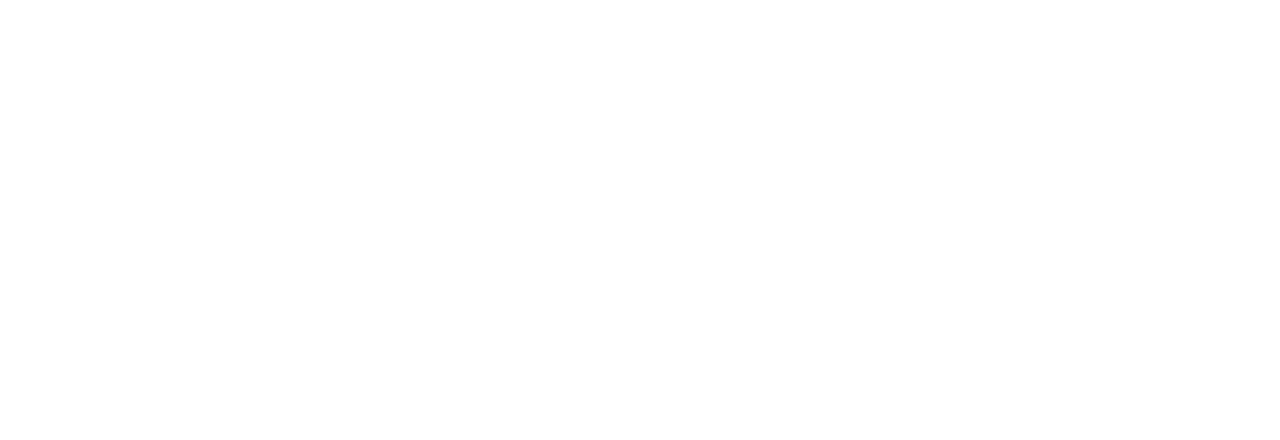
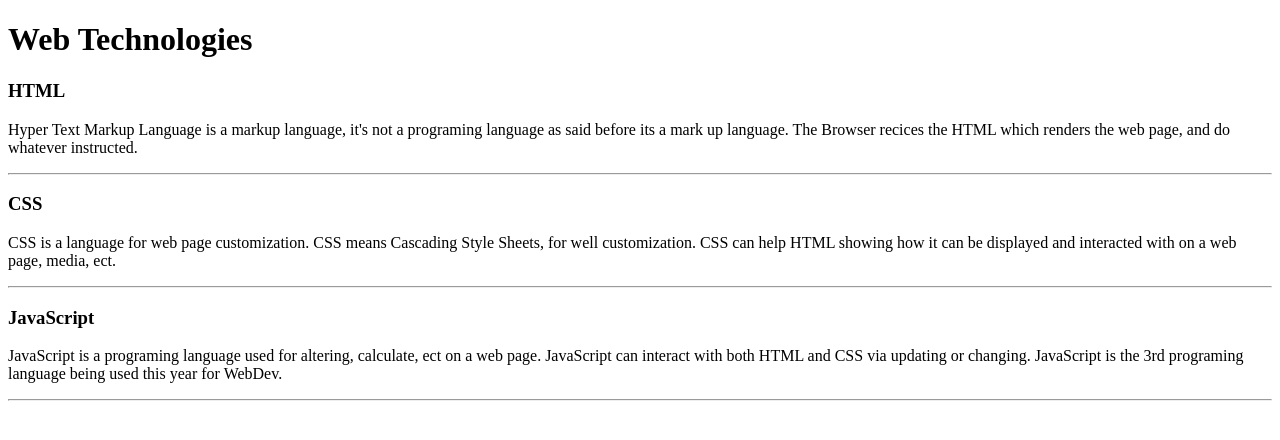
Before and after one commit to EdwinXYu/WebDev, a plain HTML site: page WebDev_Unit1/WDLesson1_1Practical/index.html in a window 1280 px wide. Drawn offline with Linux system fonts and the light colour scheme.

Commit message:
Practical 1

```diff
--- a/WebDev_Unit1/WDLesson1_1Practical/index.html
+++ b/WebDev_Unit1/WDLesson1_1Practical/index.html
@@ -10,31 +10,30 @@
 <html>
   <head>
     <!-- Challenge 1: Change the title of the page to Web Technologies -->
-    <title>Page Title</title>
+    <title>Web Technologies</title>
   </head>
   <body>
     <!-- Challenge 2: Create a heading, h1 for Web Technologies -->
-
+    <h1> Web Technologies</h1>
 
     <!-- Challenge 3: Create a heading, h3 for HTML -->
-
+    <h3> HTML </h3>
     <!-- Challenge 4: Create a paragraph explaining what is HTML. At least 3 sentences. -->
-
+    <p>Hyper Text Markup Language is a markup language, it's not a programing language as said before its a mark up language. The Browser recices the HTML which renders the web page, and do whatever instructed. </p>
     <!-- Challenge 4a: Insert a horizontal rule, hr -->
-
-
+    <hr>
     <!-- Challenge 5: Create a heading, h3 for CSS -->
-
+    <h3> CSS </h3>
     <!-- Challenge 6: Create a paragraph explaining what is CSS.  At least 3 sentences. -->
-
+    <p> CSS is a language for web page customization. CSS means Cascading Style Sheets, for well customization. CSS can help HTML showing how it can be displayed and interacted with on a web page, media, ect. </p>
     <!-- Challenge 6a: Insert a horizontal rule, hr -->
-
+    <hr>
     <!-- Challenge 7: Create a heading, h3 for JavaScript -->
-
+    <h3> JavaScript </h3>
     <!-- Challenge 8: Create a paragraph explaining what is JavaScript.  At least 3 sentences. -->
-
+    <p> JavaScript is a programing language used for altering, calculate, ect on a web page. JavaScript can interact with both HTML and CSS via updating or changing. JavaScript is the 3rd programing language being used this year for WebDev.</p>
     <!-- Challenge 8a: Insert a horizontal rule, hr -->
-
+    <hr>
 
     <!-- Challenge Bonus: Similar to the concepts above add one more web technology using a heading and paragraph.  Here are some suggestions of concepts: JQuery, Bootstrap, AFrame -->
   </body>
```
